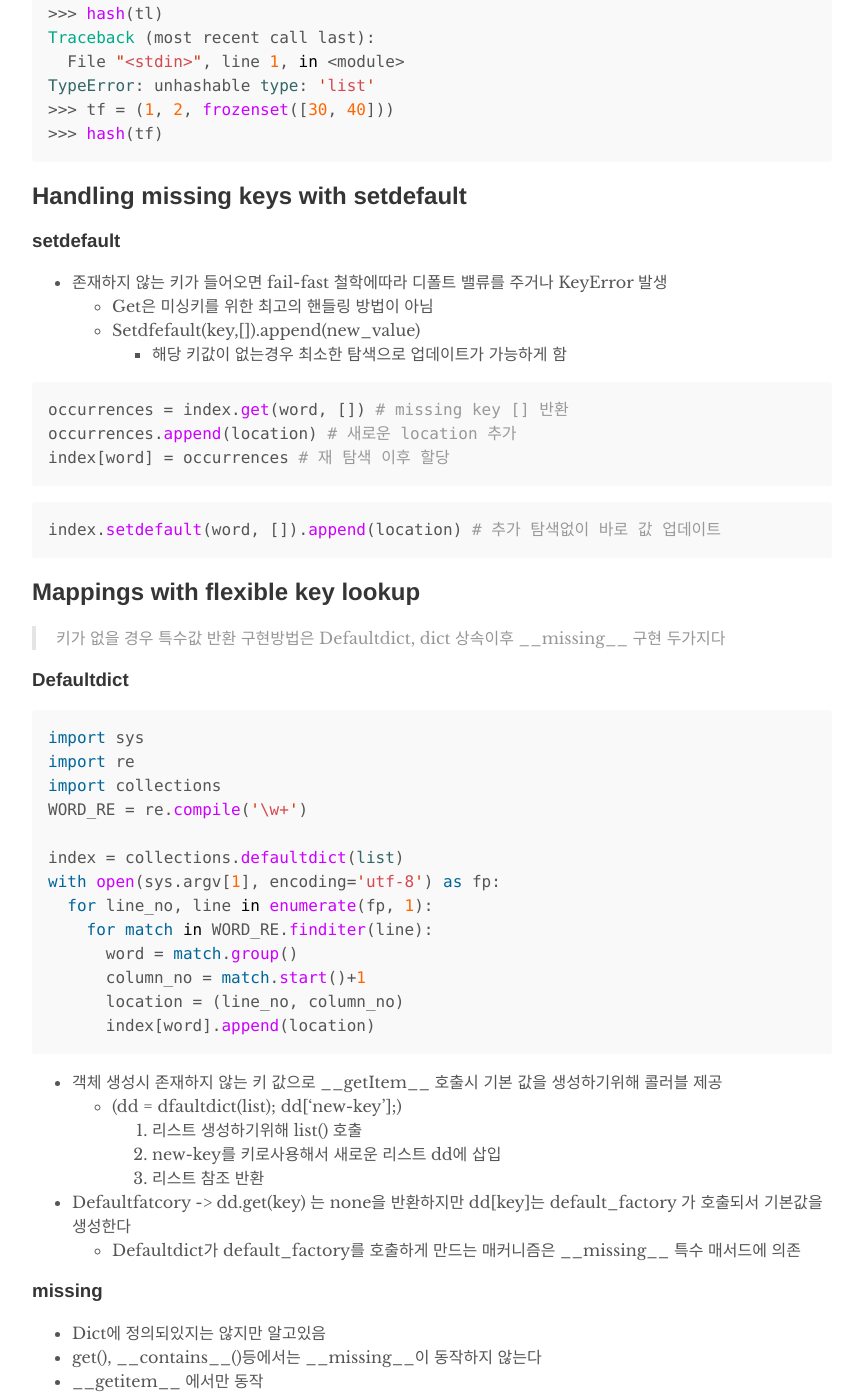
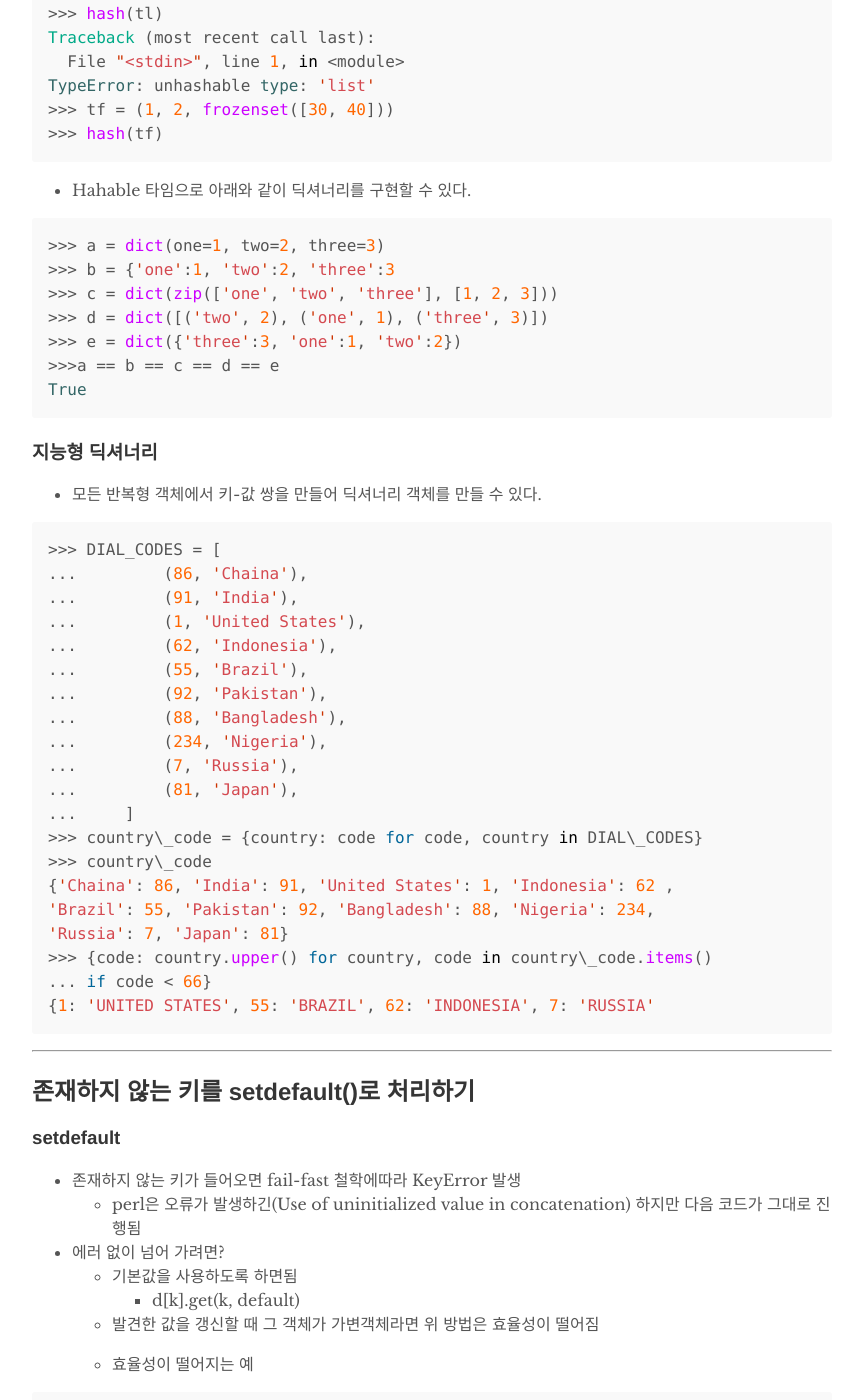
Before and after one commit to hydblab/hydblab.github.io, a Jekyll site: the page built from _posts/2018-08-29-dict.md, in a window 1280 px wide and 1400 px high, scrolled down 817 px. Shown: the whole window, without its empty margins (208-1071 px from the left). Built offline with Jekyll 4.4.1, drawn with Linux system fonts in a browser that asks for light colours; some of the changed text lies outside the part shown.

Commit message:
fix wrong desc and add missing infos

```diff
--- a/_posts/2018-08-29-dict.md
+++ b/_posts/2018-08-29-dict.md
@@ -4,17 +4,18 @@ title: "Dictionaries 와 Sets"
 author: "Badhorror"
 ---
 # Dictionaries and Sets
-모든 매핑은 표준 라이브러리를 상속받아서 구현한다.
-> 이에 제한도 모두가 공유하며 키는 Hashable 하다
+표준 라이브러리에서 제공하는 매핑형은 모두 dict를 사용한다.
+> 키가 해시 가능해야한다.
 
 ### Hashable 이란?
- * 생명주기동안 Hash 벨류는 결코 변하지 않는다. \__hash__
- * 다른 object와 비교 가능하다 \__eq__
+ * 생명주기동안 Hash 벨류는 결코 변하지 않는다. (\_\_hash\_\_() 메서드가 필요)
+ * 다른 object와 비교 가능하다 (\_\_eq\_\_() 메서드가 필요)
  * Hashable 종류
     - fronzen set(요소가 반드시 hashable로 정의)
     - 불변 타입 원자 모두(str, bytes, numeric)
     - tuple(모두 hashable 한 경우만)
-        - 모든 파이썬의 불변 오브젝트는 hashable이라고 정의는 못함 (tuple 때문)
+       - 모든 파이썬의 불변 오브젝트는 hashable이라고 정의는 못함 (tuple 때문)
+
 {% highlight python %}
 >>> tt = (1, 2, (30, 40))
 >>> hash(tt) 8027212646858338501
@@ -27,123 +28,239 @@ TypeError: unhashable type: 'list'
 >>> hash(tf)
 {% endhighlight %}
 
-## Handling missing keys with setdefault
-### setdefault
-- 존재하지 않는 키가 들어오면 fail-fast 철학에따라 디폴트 밸류를 주거나 KeyError 발생
-    - Get은 미싱키를 위한 최고의 핸들링 방법이 아님
-    - Setdfefault(key,[]).append(new_value)
-        - 해당 키값이 없는경우 최소한 탐색으로 업데이트가 가능하게 함
+ * Hahable 타임으로 아래와 같이 딕셔너리를 구현할 수 있다.
 
 {% highlight python %}
-occurrences = index.get(word, []) # missing key [] 반환
-occurrences.append(location) # 새로운 location 추가
-index[word] = occurrences # 재 탐색 이후 할당
-{% endhighlight %}
-{% highlight python %}
-index.setdefault(word, []).append(location) # 추가 탐색없이 바로 값 업데이트
+>>> a = dict(one=1, two=2, three=3)
+>>> b = {'one':1, 'two':2, 'three':3
+>>> c = dict(zip(['one', 'two', 'three'], [1, 2, 3]))
+>>> d = dict([('two', 2), ('one', 1), ('three', 3)])
+>>> e = dict({'three':3, 'one':1, 'two':2})
+>>>a == b == c == d == e
+True
 {% endhighlight %}
 
-## Mappings with flexible key lookup
+### 지능형 딕셔너리
+ * 모든 반복형 객체에서 키-값 쌍을 만들어 딕셔너리 객체를 만들 수 있다.
 
-> 키가 없을 경우 특수값 반환 구현방법은 Defaultdict, dict 상속이후 \__missing__ 구현 두가지다
+{% highlight python %}
+>>> DIAL_CODES = [
+...         (86, 'Chaina'),
+...         (91, 'India'),
+...         (1, 'United States'),
+...         (62, 'Indonesia'),
+...         (55, 'Brazil'),
+...         (92, 'Pakistan'),
+...         (88, 'Bangladesh'),
+...         (234, 'Nigeria'),
+...         (7, 'Russia'),
+...         (81, 'Japan'),
+...     ]
+>>> country\_code = {country: code for code, country in DIAL\_CODES}
+>>> country\_code
+{'Chaina': 86, 'India': 91, 'United States': 1, 'Indonesia': 62 ,
+'Brazil': 55, 'Pakistan': 92, 'Bangladesh': 88, 'Nigeria': 234,
+'Russia': 7, 'Japan': 81}
+>>> {code: country.upper() for country, code in country\_code.items()
+... if code < 66}
+{1: 'UNITED STATES', 55: 'BRAZIL', 62: 'INDONESIA', 7: 'RUSSIA'
+{% endhighlight %}
 
-### Defaultdict
+---
+
+##  존재하지 않는 키를 setdefault()로 처리하기
+### setdefault
+* 존재하지 않는 키가 들어오면 fail-fast 철학에따라 KeyError 발생
+  - perl은 오류가 발생하긴(Use of uninitialized value in concatenation) 하지만 다음 코드가 그대로 진행됨
+* 에러 없이 넘어 가려면?
+  - 기본값을 사용하도록 하면됨
+    - d[k].get(k, default)
+  - 발견한 값을 갱신할 때 그 객체가 가변객체라면 위 방법은 효율성이 떨어짐
+
+  - 효율성이 떨어지는 예
 {% highlight python %}
 import sys
 import re
 import collections
-WORD_RE = re.compile('\w+')
+WORD\_RE = re.compile('\w+')
 
 index = collections.defaultdict(list)
 with open(sys.argv[1], encoding='utf-8') as fp:
-  for line_no, line in enumerate(fp, 1):
+  for line\_no, line in enumerate(fp, 1):
     for match in WORD_RE.finditer(line):
       word = match.group()
       column_no = match.start()+1
       location = (line_no, column_no)
-      index[word].append(location)
+      occurrences = index.get(word, []) # word에 대한 occurrences 리스트를 가져오거나 없으면 빈 배열을 가져옴
+      occurrences.append(location) # 새로 만든 location을 occurrences에 추가
+      index[word] = occurrences # 변경된 occurrences를 index 딕셔너리에 추가 여기서 index를 한번 더 검색함
+
+\# 알파벳순으로 출력
+for word in sorted(index, key=str.upper):
+    print(word, index[word])
 {% endhighlight %}
-- 객체 생성시 존재하지 않는 키 값으로 \__getItem__ 호출시 기본 값을 생성하기위해 콜러블 제공
-    - (dd = dfaultdict(list); dd['new-key'];)
-    1. 리스트 생성하기위해 list() 호출
-    2. new-key를 키로사용해서 새로운 리스트 dd에 삽입
-    3. 리스트 참조 반환
-- Defaultfatcory -> dd.get(key) 는 none을 반환하지만 dd[key]는 default_factory 가 호출되서 기본값을 생성한다
-    - Defaultdict가 default_factory를 호출하게 만드는 매커니즘은 \__missing__ 특수 매서드에 의존
 
-### missing
- - Dict에 정의되있지는 않지만 알고있음
- - get(), \__contains__()등에서는 \__missing__이 동작하지 않는다
- - \__getitem__ 에서만 동작
+   - setdefault를 사용해 효율성을 높인 예
 {% highlight python %}
-class StrKeyDict0(dict):
-  def __missing__(self, key):
-    # 키가 존재하면 keyError 발생
-    if isinstance(key, str):
+import sys
+import re
+import collections
+WORD\_RE = re.compile('\w+')
+
+index = {}
+
+with open(sys.argv[1], encoding='utf-8') as fp:
+  for line\_no, line in enumerate(fp, 1):
+    for match in WORD_RE.finditer(line):
+      word = match.group()
+      column_no = match.start()+1
+      location = (line_no, column_no)
+      index.setdefault(word, []).append(location) # setdefault가 값을 반환하기 때문에 한번 더 검색할 필요가 없음
+
+\# 알파벳순으로 출력
+for word in sorted(index, key=str.upper):
+    print(word, index[word])
+{% endhighlight %}
+
+   - index.setdefault(word, []).append(location) 는 아래코드의 실행 결과와 동일함
+{% highlight python %}
+if key not in my\_dict:
+    my_dict[key] = []
+my\_dict[key].append(new\_value)
+{% endhighlight %}
+
+---
+
+## 융통성 있게 키를 조회하는 매핑
+> 키가 없을 경우 특별한 값 반환하도록 하는 방법은 두 가지가 있다
+  - Defaultdict
+  - dict 상속이후 \_\_missing\_\_ 구현
+
+### Defaultdict
+ * defaultdict는 존재하지 않는 키로 검색할 때 요청에 따라 항목을 생성하도록 설정되어 있다.
+   - 존재하지 않는 키 인수로 \_\_getitem\_\_() 메서드를 호출할 때마다 기본값을 생성해주는 콜러블을 갖고있다.
+   - 객체 생성시 존재하지 않는 키 값으로 \_\_getItem\_\_() 호출시 기본 값을 생성하기위해 콜러블 제공
+{% highlight python %}
+dd = dfaultdict(list)
+dd['new-key'];
+
+     1. 리스트 생성하기위해 list() 호출
+     2. new-key를 키로사용해서 새로운 리스트 dd에 삽입
+     3. 리스트 참조 반환
+     * 기본값을 생성하는 콜러블은 default_factory 객체 속성에 저장됨
+{% endhighlight %}
+    - Defaultdict가 default\_factory를 호출하게 만드는 매커니즘은 \_\_missing\_\_ 특수 매서드에 의존
+
+   - setdefault()메서드 대신 defaultdict 객체 사용
+{% highlight python %}
+import sys
+import re
+import collections
+WORD\_RE = re.compile('\w+')
+
+index = collections.defaultdict(list) # default\_factory에 list 생성자를 가지고 있는 defaultdict 생성
+with open(sys.argv[1], encoding='utf-8') as fp:
+  for line\_no, line in enumerate(fp, 1):
+    for match in WORD_RE.finditer(line):
+      word = match.group()
+      column_no = match.start()+1
+      location = (line_no, column_no)
+      index[word].append(location) # word가 index에 들어 있지 않으면 default\_factory를 호출해서 없는 값에 넣어줌
+                                   # default\_factory는 \_\_getitem\_\_() 호출에 대한 기본값을 제공하기 위해서만 호출됨
+                                   # dd.get(k)와 같이 get()메서드를 호출할 때에는 default\_factory가 반환되지 않음
+                                   # 다른 메서드는 default\_factory를 객체 속성을 사용할 수 없음
+\# 알파벳순으로 출력
+for word in sorted(index, key=str.upper):
+    print(word, index[word])
+{% endhighlight %}
+
+### Missing
+ * \_\_getitem\_\_() 메서드가 키를 발견할 수 없을 때 \_\_missing\_\_() 메서드를 호출함
+ * \_\_missing\_\_ 호출조건
+   - dict 클래스를 상속해야함
+   - \_\_missing\_\_() 메서드를 정의해야 함
+ * dict에 정의되있지는 않지만 알고있음
+ * \_\_getitem\_\_()을 사용할 때만 \_\_missing\_\_()메서드가 호출됨
+   - get(), \_\_contains\_\_()등에서는 \_\_missing\_\_이 동작하지 않음
+
+  -  조회할 때 키를 문자열로 변환하는 예
+{% highlight python %}
+class StrKeyDict0(dict): # dict를 상속함
+
+  def \_\_missing\_\_(self, key):
+
+    if isinstance(key, str): # 키가 문자열이고 존재하지 않으면 keyError 발생
       raise KeyError(key)
-    return self[str(key)]
+    return self[str(key)] # 키에서 문자열을 만들고 조회
+
   def get(self, key, default=None):
     try:
-      # self 키워드로  대리 메서드 __getitem__ 사용
-      return self[key]
-    # keyError가 발생했다면 __missing__은 이미 실패하여 디폴트를 리턴한다
-    except KeyError:
+      return self[key] # self[]로 \_\_getitem\_\_() 메서드가 호출되도록 만듦
+
+    except KeyError: # keyError가 발생하면 \_\_missing\_\_()메서드가 실패한 것이므로 default 반환
       return default
   def __contains__(self, key):
     return key in self.keys() or str(key) in self.keys()
 {% endhighlight %}
- - 위 예제 코드에서 if isinstance 부분이 없으면 \__missing__ 이 실패 하여도 get이 호출(self[str(key)])되고 get에서는 다시 missing이 발생하여 무한 루프가 발생한다
 
-## UserDict
+   - 위 코드에서 if isinstance 부분이 없으면 \_\_missing\_\_ 이 실패 하여도 get이 호출(self[str(key)])되고 get에서는 다시 missing이 발생하여 무한 루프가 발생한다
+
+## UserDict 상속하기
 > dict 보다는 UserDict 를 상속해서 매핑형을 만드는 것이 쉽다
+
+- dict를 담는 또 다른 객체(data)를 갖고있어 스페셜 메소드를 정의하면서 발생하는 재귀호출 등을 막을 수 있다.
 
 {% highlight python %}
 class StrKeyDict(collections.UserDict):
-    #  __missing__ get 호출시 재귀 호출을 피하기위해 아래와 같이 구현
-    def __missing__(self, key):
+    #  \_\_missing\_\_ get 호출시 재귀 호출을 피하기위해 아래와 같이 구현
+    def \_\_missing\_\_(self, key):
       if isinstance(key, str):
         raise KeyError(key)
       return self[str(key)]
+
     # 모든 키가 str이라 아래와 같이 처리
-    def __contains__(self, key):
-      return str(key) in self.data
-    def __setitem__(self, key, item):
+    def \_\_contains\_\_(self, key):
+      return str(key) in self.data # data를 바로 호출해서 사용함, \_\_getitem\_\_()을 호출하면서 발생하는 재귀를 막아줌
+
+    def \_\_setitem\_\_(self, key, item):
       self.data[str(key)] = item
 {% endhighlight %}
  - UserDict 클래스는 MutableMapping을 상속한다
  - StrKeyDict는 UserDict, MutableMapping, Mapping 을 상속하여 매핑의 모든 기능을 갖는다
 
 ## Immutable mappings
-> 표준라이브러리 제공 매핑은 모두 가변형이지만 불변으로 제한하고 싶은경우
->  1. Pingo.io project 통해 구현가능
->> 1.1 pingo.io borad pin
-> 2. types 모듈에 MappingProxyType 클래스를 통해 구현 가능
+> 표준라이브러리 제공 매핑은 모두 가변형이지만 사용자 실수 등으로 매핑이 바뀌는 것을 막기위해 불변으로 제한하고 싶은경우
+ * 파이썬 3.3부터 types모듈은 MappingProxyType 래퍼 클래스를 제공함
 
 {% highlight python %}
 >>> from types import MappingProxyType
->>> d = {1: 'A'}
->>> d_proxy = MappingProxyType(d)
->>> d_proxy mappingproxy({1: 'A'})
->>> d_proxy[1] # d의 항목을 d_proxy를 통해서 볼수있다
+>>> d = {1: 'A'} # 딕셔너리 생성
+>>> d\_proxy = MappingProxyType(d) # MappingProxyType 클래스로 래핑
+>>> d\_proxy
+mappingproxy({1: 'A'})
+>>> d\_proxy[1] # d의 항목을 d\_proxy를 통해서 볼수있다
 'A'
->>> d_proxy[2] = 'x' # d_proxy 는 변경 불가능하다
+>>> d\_proxy[2] = 'x' # d\_proxy 는 변경 불가능하다
  Traceback (most recent call last):
   File "<stdin>", line 1, in <module>
  TypeError: 'mappingproxy' object does not support item assignment
 >>> d[2] = 'B'
->>> d_proxy # 동적 d_proxy는 d에 변경을 바로 반영한다
+>>> d\_proxy # 동적 d\_proxy는 d에 변경을 바로 반영한다
 mappingproxy({1: 'A', 2: 'B'})
->>> d_proxy[2]
+>>> d\_proxy[2]
 'B'
 {% endhighlight %}
-## Set theory
+
+---
+
+## 집합 이론
 > set 과 불변형 frozenset
 >
-> set은 기본적으로 중복 항목제거.
-> set 은 hasable 하지 않지만 fronzenset은 가능하다
+> set은 기본적으로 중복 항목제거(집합이므로)
+> set 은 hasable 하지 않지만 frozenset은 가능하므로 frozenset이 set에 들어갈 수 있음
 
 
-set 활용(둘다 set인 haystack 안에 needles 항목 수 구하기)
+ * set 활용(둘다 set인 haystack 안에 needles 항목 수 구하기)
 {% highlight python %}
 # set 사용 안하고 for loop
 found = 0
@@ -162,53 +279,55 @@ found = len(set(needles).intersection(haystack))
  - for loop 구문이 가장 느리다
 
 ## set literals
-> 빈 set 은 set() 만약 {} 사용하면 빈 dict를 생성한다
->
-> 그 외에는 수학 문법과 같은 {0}, {1,2} 등 문법 사용
+> 수학 문법과 같은 {0}, {1,2} 문법 사용
+> 다만,  set() 을 호출해서 만들어야 함. {}을 사용하면 빈 dict를 생성되니까
 
- - Literal set은 {1,2,3}과 같은 문법을 쓴다
-    - set([1,2,3]) 보다 읽기 쉽고 빠르다
-    - 느린 이유는 파이썬은 name 을 검색하고 목록 생성하고 생성자에 전달한다
-    - 반대로 {1,2,3}같은 Literal 을 처리하기위해서 특수 BUILD_SET 바이트 코드를 실행한다
+ * Literal set은 {1,2,3}과 같은 문법을 쓴다
+   - set([1,2,3]) 보다 읽기 쉽고 빠르다
+   - set() 생성자를 호출하는 것 보다 처리속도가 빠르다
+     - 생성자를 가져오기 위해 집합명을 검색하고, 리스트를 다시 생성자에 전달해야함
+     - Literal 을 처리하기 위해서 BUILD\_SET 바이트 코드를 실행한다
 
+ - literal과 set()을 dis.dis()를 이용해 바이트코드로 살펴봄
 {% highlight python %}
 >>> from dis import dis
 >>> dis('{1}') # Literal 표현식 바이트코드를 디스어셈블
- 1      0 LOAD_CONST        0 (1)
-        3 BUILD_SET         1
-        # 특수 BUILD_SET 바이트 코드가 대부분 작업 수행
+ 1      0 LOAD\_CONST        0 (1)
+        3 BUILD_SET         1 # 특수 BUILD_SET 바이트 코드가 대부분 작업 수행
         6 RETURN_VALUE
 >>> dis('set([1])') #set[1]을 위한 바이트 코드
-# BUILD_SET 대신 LOAD_NAME, BUILD_LIST, CALL_FUNCTION 의 세가지 연산 수행
- 1      0 LOAD_NAME         0 (set)
+
+ 1      0 LOAD\_NAME         0 (set) #LOAD\_NAME, BUILD\_LIST, CALL\_FUNCTION 의 세가지 연산 수행
         3 LOAD_CONST        0 (1)
         6 BUILD_LIST        1
         9 CALL_FUNCTION     1 (1 positional, 0 keyword pair)
         12 RETURN_VALUE
 {% endhighlight %}
 
- - frozenset literals을 위한 특수 문법은 없다
-    - 아래와 같이 생성자를 호출하여 생성한다
+ * frozenset literals을 위한 특수 문법은 없다
+   - 아래와 같이 생성자를 호출하여 생성한다
 {% highlight python %}
 >>> frozenset(range(10))
 fronzenset({0,1,2,3,4,5,6,7,8,9})
 {% endhighlight %}
 
-## set comprehensions
+## 지능형 집합
+> setcomps는 dictcomp와 같이 2.7에서 추가
 
-> setcomps는 dict comprehension와 같이 2.7에서 추가
 
  - 간단한 예제로 유니코드 이름에 SIGN word가 있는 문자 셋 생성
 {% highlight python %}
 >>> from unicodedata import name
-#  32~256 캐릭터에 'SIGN' 이름이있는 원소로 set 생성
->>> {chr(i) for i in range(32, 256) if 'SIGN' in name(chr(i),'')}
+>>> {chr(i) for i in range(32, 256) if 'SIGN' in name(chr(i),'')} # 32~256 캐릭터에 'SIGN' 이름이있는 원소로 set 생성
 {'§', '=', '¢', '#', '¤', '<', '¥', 'µ', '×', '$', '¶', '£', '©',
 '°', '+', '÷', '±', '>', '¬', '®', '%'}
 {% endhighlight %}
 
-## dict and set under the hood
+ * 다양한 set의 활용법과 메서드는 책을 참조
 
+---
+
+## dict 와 set 내부구조
 > Hash Table을 사용하여 Dict와 set을 구현 하는 방법을 이해하면 강점과 한계를 이해하는 도음된다
 
 ### A performance experiment
@@ -243,8 +362,8 @@ fronzenset({0,1,2,3,4,5,6,7,8,9})
 
 #### The hash table algorithm
 
-- my_dict[search_key]로 벨류를 갖고오는 경우
-  1.  hash(search_key) 호출
+- my\_dict[search\_key]로 벨류를 갖고오는 경우
+  1.  hash(search\_key) 호출
   2. 키에 hash value 얻어옴
   3. 최하위 비트를 오프셋으로 해쉬 테이블 버킷 조회
   - 위 동작에 사용되는 비트는 해쉬 테이블 크기에 따라 다름
@@ -266,8 +385,8 @@ fronzenset({0,1,2,3,4,5,6,7,8,9})
 
 > 오브젝트가 hashable 할려면 다음 요구사항을 충족
 
-1. \__hash__() 메서드를 통해 hash() 함수를 지원, 이메서드는 항상 생명주기동안 같은 벨류를 리턴
-2. __eq__() 메서드를 통해서 이퀴 비교 지원
+1. \_\_hash\_\_() 메서드를 통해 hash() 함수를 지원, 이메서드는 항상 생명주기동안 같은 벨류를 리턴
+2. \_\_eq\_\_() 메서드를 통해서 이퀴 비교 지원
 3. a == b 가 true 이면 hash(a) == hash(b) 또한 반듯이 true
 - 사용자 정의 타입은 해쉬값이 id()이고 모두가 동일 하지 않기 때문에 기본적으로 hashable
 
@@ -293,7 +412,7 @@ fronzenset({0,1,2,3,4,5,6,7,8,9})
 
 {% highlight python %}
 # dial codes of the top 10 most populous countries
-DIAL_CODES = [
+DIAL\_CODES = [
  (86, 'China'),
  (91, 'India'),
  (1, 'United States'),
```
